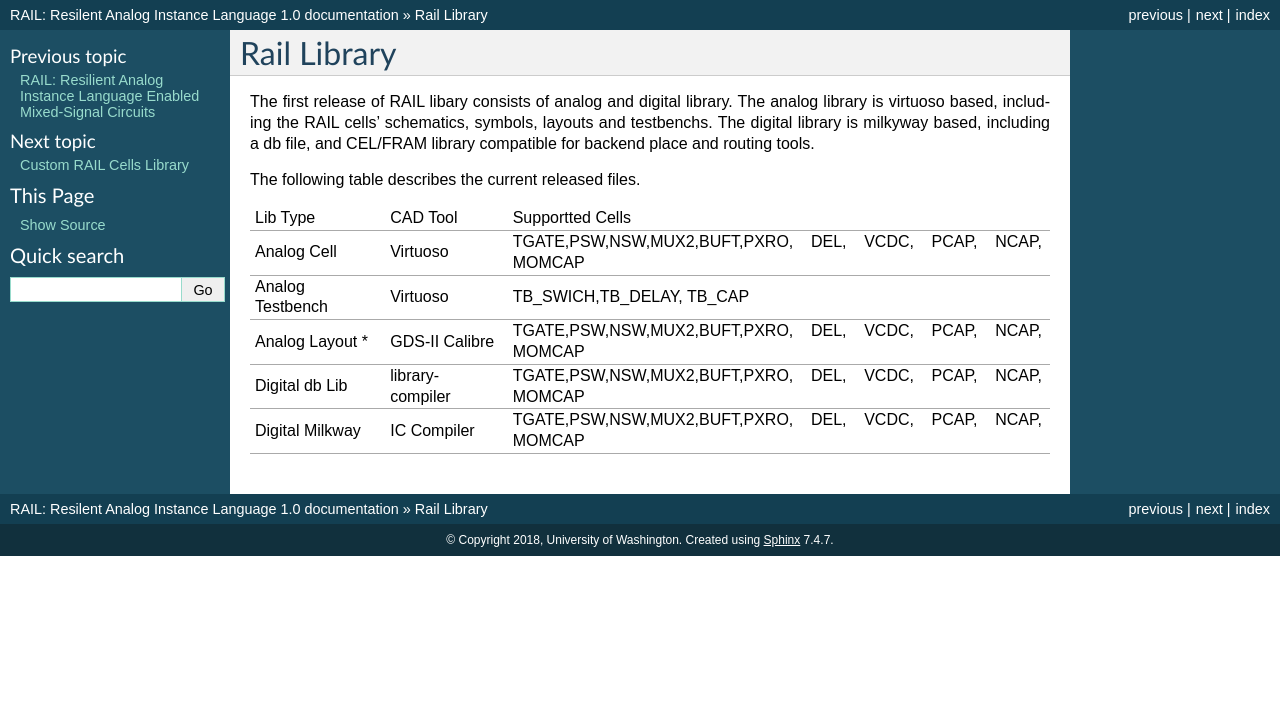
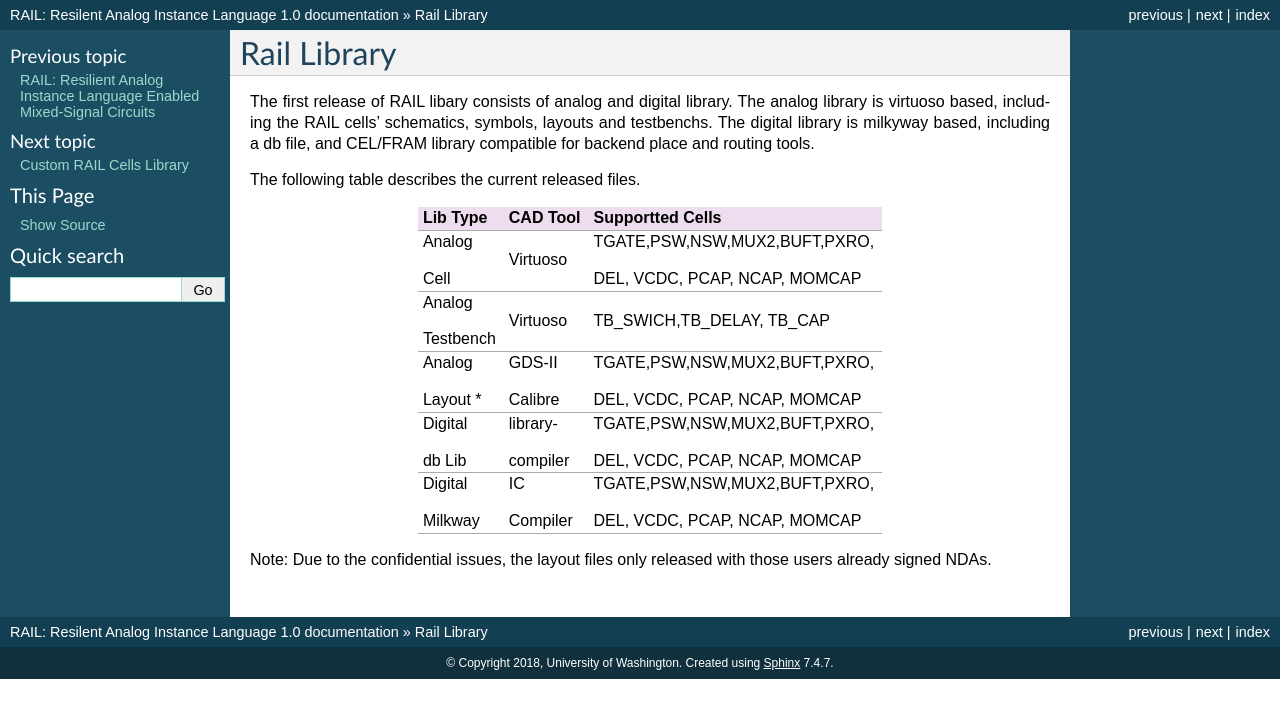
Before and after one commit to silicontalks/raildoc, a Sphinx documentation site: the page built from docs/railib.rst, in a window 1280 px wide. Shown: the top 718 px of the page. Built offline with Sphinx 7.4.7, drawn with Linux system fonts in a browser that asks for light colours.

Commit message:
Update railib.rst

```diff
--- a/docs/railib.rst
+++ b/docs/railib.rst
@@ -10,22 +10,30 @@
 
 +-----------+----------+-------------------------------+
 | Lib Type  | CAD Tool | Supportted Cells              |
-+-----------+----------+-------------------------------+
++===========+==========+===============================+
 | Analog    | Virtuoso | TGATE,PSW,NSW,MUX2,BUFT,PXRO, |
+|           |          |                               |
 | Cell      |          | DEL, VCDC, PCAP, NCAP, MOMCAP |
 +-----------+----------+-------------------------------+
 | Analog    | Virtuoso | TB_SWICH,TB_DELAY, TB_CAP     |
+|           |          |                               |
 | Testbench |          |                               |
 +-----------+----------+-------------------------------+
 | Analog    | GDS-II   | TGATE,PSW,NSW,MUX2,BUFT,PXRO, |
+|           |          |                               |
 | Layout *  | Calibre  | DEL, VCDC, PCAP, NCAP, MOMCAP |
 +-----------+----------+-------------------------------+
 | Digital   | library- | TGATE,PSW,NSW,MUX2,BUFT,PXRO, |
+|           |          |                               |
 | db Lib    | compiler | DEL, VCDC, PCAP, NCAP, MOMCAP |
 +-----------+----------+-------------------------------+
 | Digital   | IC       | TGATE,PSW,NSW,MUX2,BUFT,PXRO, |
+|           |          |                               |
 | Milkway   | Compiler | DEL, VCDC, PCAP, NCAP, MOMCAP |
 +-----------+----------+-------------------------------+
+
+Note: Due to the confidential issues, the layout files only released with those users already signed NDAs.
+
 
 .. toctree::
    :maxdepth: 2
```
